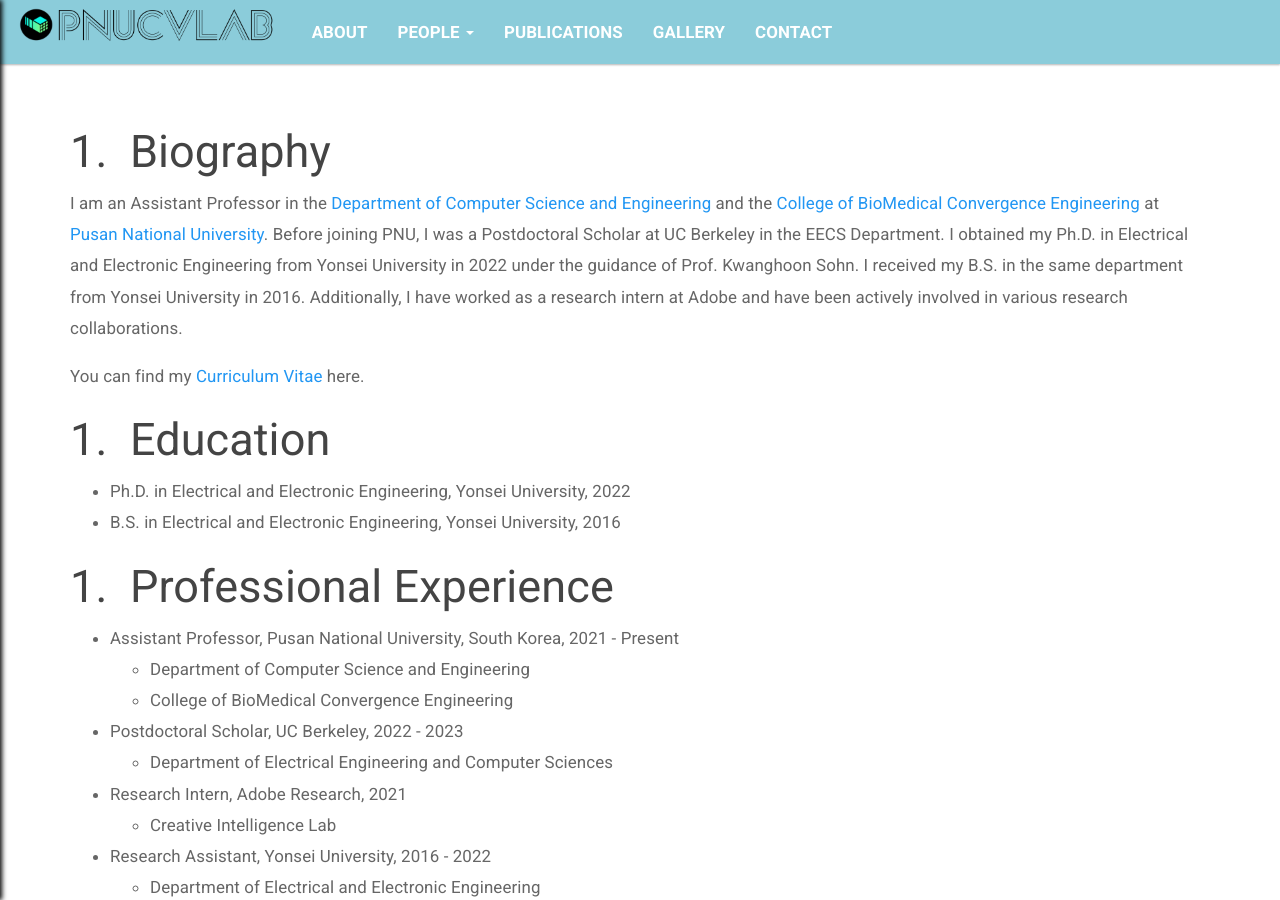
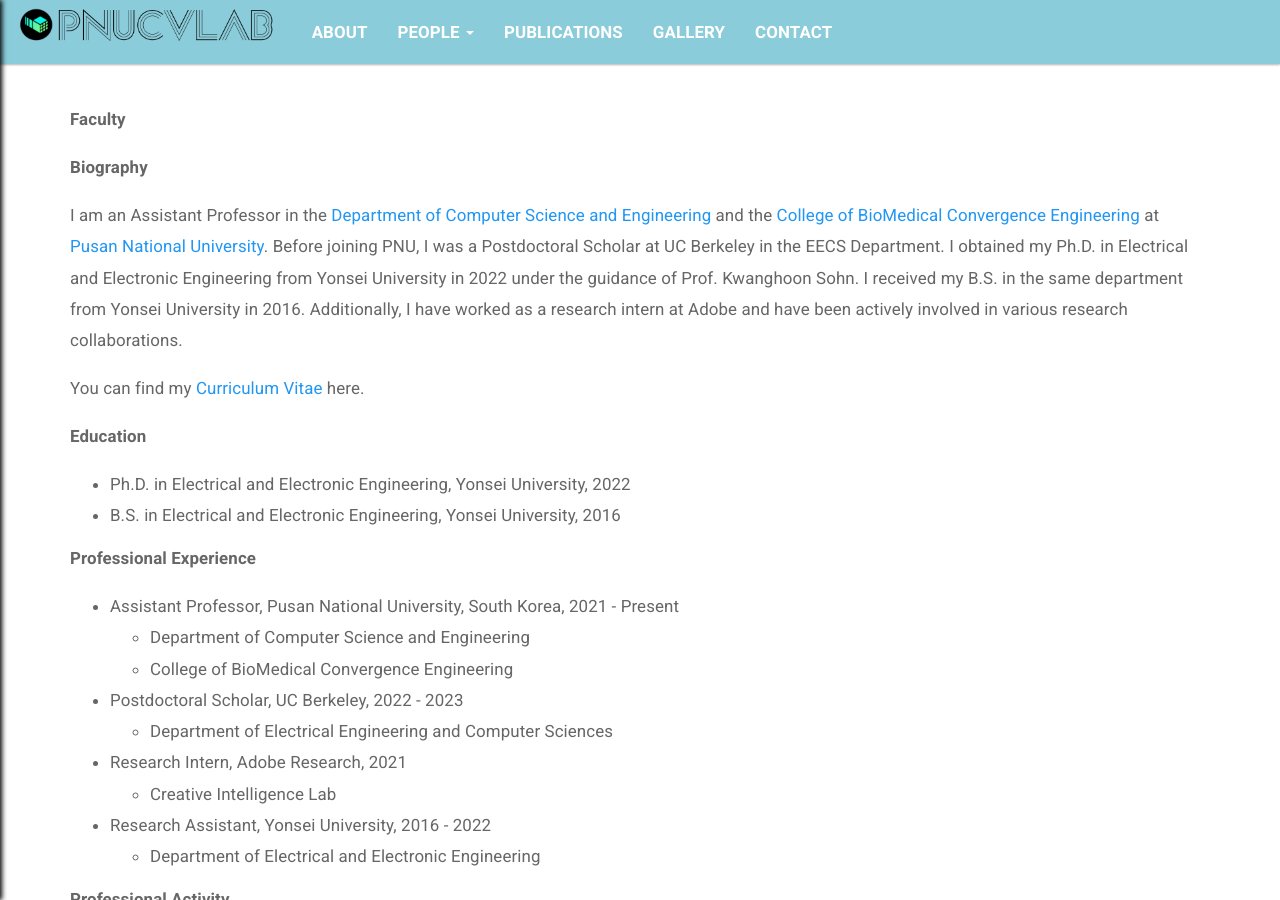
Before and after one commit to pnucvlab/pnucvlab.github.io, a Jekyll site: the page built from pages/people/faculty.md, in a window 1280 px wide and 900 px high. Built offline with Jekyll 4.4.1, drawn with Linux system fonts in a browser that asks for light colours.

Commit message:
edit faculty page

```diff
--- a/pages/people/faculty.md
+++ b/pages/people/faculty.md
@@ -4,43 +4,36 @@ title: Faculty
 permalink: /people/faculty/
 ---
 
-Biography
------
+<p><strong>Faculty</strong></p>
+
+<p><strong>Biography</strong></p>
 I am an Assistant Professor in the [Department of Computer Science and Engineering](https://cse.pusan.ac.kr/cse/index.do) and the [College of BioMedical Convergence Engineering](https://bce.pusan.ac.kr/bce/index.do) at [Pusan National University](https://www.pusan.ac.kr/kor/Main.do). Before joining PNU, I was a Postdoctoral Scholar at UC Berkeley in the EECS Department. I obtained my Ph.D. in Electrical and Electronic Engineering from Yonsei University in 2022 under the guidance of Prof. Kwanghoon Sohn. I received my B.S. in the same department from Yonsei University in 2016. Additionally, I have worked as a research intern at Adobe and have been actively involved in various research collaborations.
 
 You can find my [Curriculum Vitae]({{ site.baseurl }}/assets/files/cv_srj.pdf) here.
 
-Education
------
+<p><strong>Education</strong></p>
 * Ph.D. in Electrical and Electronic Engineering, Yonsei University, 2022
 * B.S. in Electrical and Electronic Engineering, Yonsei University, 2016
 
-Professional Experience
------
+<p><strong>Professional Experience</strong></p>
 * Assistant Professor, Pusan National University, South Korea, 2021 - Present
   * Department of Computer Science and Engineering
   * College of BioMedical Convergence Engineering
-
 * Postdoctoral Scholar, UC Berkeley, 2022 - 2023
   * Department of Electrical Engineering and Computer Sciences
-
 * Research Intern, Adobe Research, 2021
   * Creative Intelligence Lab
-
 * Research Assistant, Yonsei University, 2016 - 2022
   * Department of Electrical and Electronic Engineering
 
-Professional Activity
------
+<p><strong>Professional Activity</strong></p>
 * Reviewer: CVPR 2020-2022, ICCV 2021, ECCV 2022, NeurIPS 2020-2022, ICLR 2021-2023, ICML 2021-2022, ACCV 2020-2022, WACV 2021-2022, Pattern Recognition, Neurocomputing
 
-Service
------
+<p><strong>Service</strong></p>
 * Local Arrangements Chair, KCCV 2024
 * Reviewer for CVPR, ICCV, ECCV, NeurIPS, ICML, ICLR, TPAMI, and others.
 
-Teaching
------
+<p><strong>Teaching</strong></p>
 * 2025 Spring: Introduction to Computer Vision, Advanced Computer Vision
 * 2024 Fall: Introduction to Electric and Electronic Engineering, Programming for Deep Learning
 * 2024 Spring: Discrete Mathematics, Introduction to Data Science, Advanced Computer Vision
```
